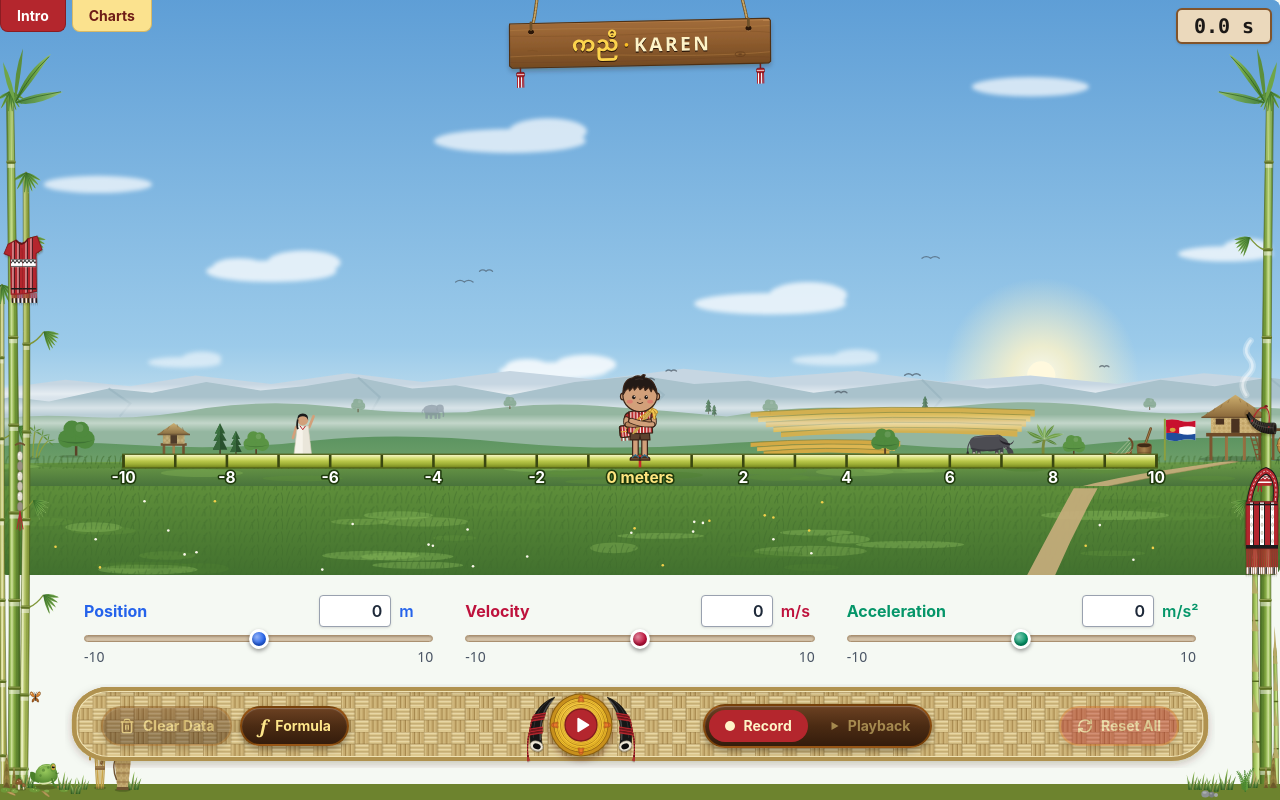
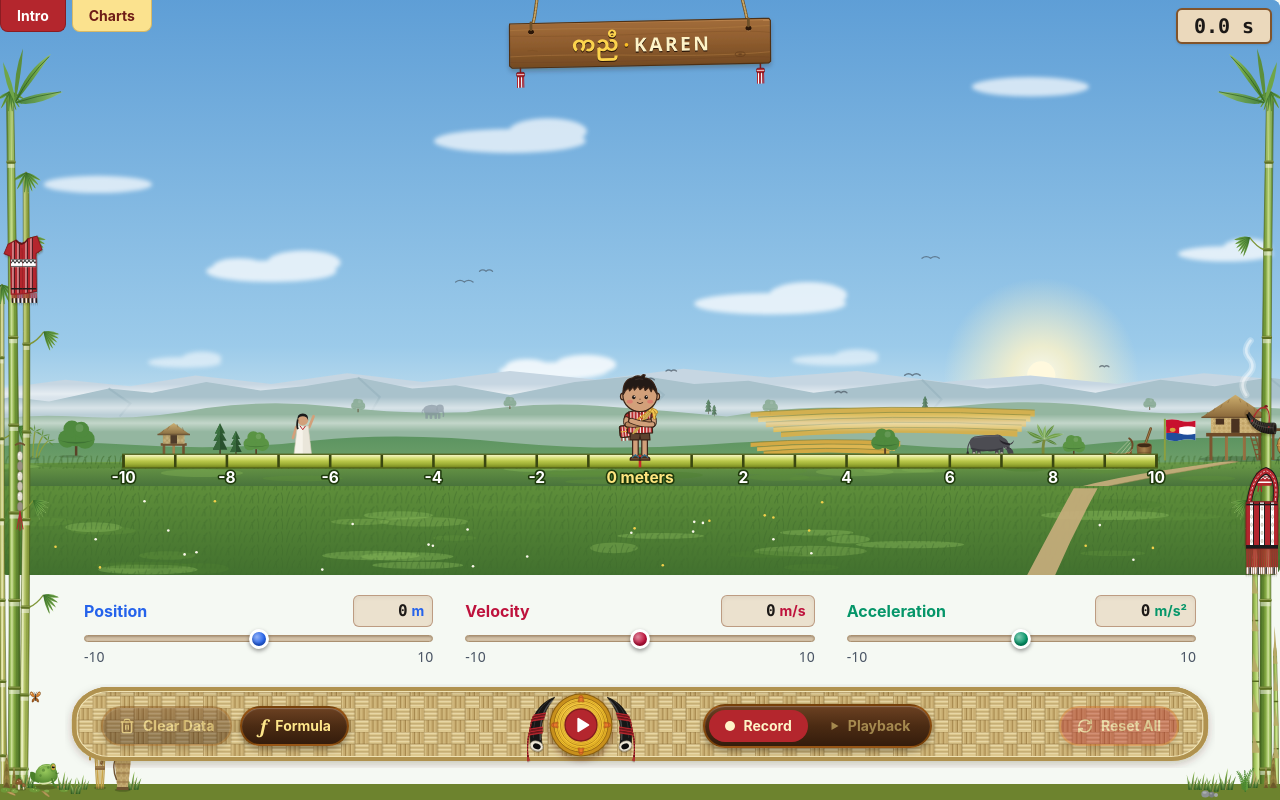
Before and after one commit to Sawla-1/pit-sim-motion-1d, a React (Vite) app: page / in a window 1280 px wide. Built offline with nearby package versions, Linux system fonts and the light colour scheme.

Commit message:
Use beige number boxes everywhere like Stitch

```diff
--- a/src/components/PhysicsInput.jsx
+++ b/src/components/PhysicsInput.jsx
@@ -1,6 +1,6 @@
 import { useState } from "react";
 import { evaluateNumber } from "../utils/evaluateFormula";
-import { KAREN_INPUT } from "../styles/karenStyles";
+import { KAREN_INPUT, KAREN_NUMBER } from "../styles/karenStyles";
 
 // One input panel: name, number box + unit, slider. Charts tab: vertical
 // slider beside its chart. Intro tab (horizontal): left-right slider.
@@ -28,13 +28,14 @@ function PhysicsInput({ id, label, symbol, unit, value, min, max, color, disable
     </label>
   );
 
-  // The number box (or, read-only, the plain number), used by both layouts.
-  // `look` = extra classes for the phone line on the Intro tab.
-  const number = (look = "") =>
-    readOnly ? (
-      // Same size and place as the box, so nothing moves when the mode changes.
+  // The number box, used by both layouts: the number (or, read-only, the plain number)
+  // and the unit, inside one beige box.
+  const numberBox = (
+    <div className={KAREN_NUMBER.box}>
+      {readOnly ? (
+        // Same size and place as the typing box, so nothing moves when the mode changes.
         // aria-live="off": screen readers would otherwise read out every change (60 a second)
-      <output id={id} aria-live="off" className={`w-[72px] h-8 px-2 flex items-center justify-end text-base font-semibold text-gray-800 ${look}`}>
+        <output id={id} aria-live="off" className={KAREN_NUMBER.number}>
           {shown}
         </output>
       ) : (
@@ -50,14 +51,13 @@ function PhysicsInput({ id, label, symbol, unit, value, min, max, color, disable
           onChange={(e) => setDraft(e.target.value)}
           onBlur={(e) => commit(e.target.value)}
           onKeyDown={(e) => { if (e.key === "Enter") e.target.blur(); }}
-        className={`w-[72px] h-8 px-2 border border-gray-400 rounded text-base font-semibold text-right bg-white text-gray-800 shadow-sm focus:outline-none focus:border-gray-700 focus:shadow-[0_0_0_3px_rgba(55,65,81,0.18)] disabled:opacity-50 disabled:cursor-not-allowed ${look}`}
+          className={KAREN_NUMBER.number}
         />
-    );
-
-  const unitText = (look = "") => (
-    <span className={`w-[34px] text-base font-semibold ${look}`} style={{ color }}>
+      )}
+      <span className={KAREN_NUMBER.unit} style={{ color }}>
         {unit}
       </span>
+    </div>
   );
 
   const slider = (className) => (
@@ -92,10 +92,7 @@ function PhysicsInput({ id, label, symbol, unit, value, min, max, color, disable
           <span className="sm:hidden">+</span>
           {max}
         </span>
-        <div className={KAREN_INPUT.box}>
-          {number(KAREN_INPUT.number)}
-          {unitText(KAREN_INPUT.unit)}
-        </div>
+        <div className={KAREN_INPUT.box}>{numberBox}</div>
       </div>
     );
   }
@@ -107,12 +104,7 @@ function PhysicsInput({ id, label, symbol, unit, value, min, max, color, disable
       {/* flex-1 + min-w-0: same width in every row, so all 3 sliders line up */}
       <div className="flex-1 min-w-0 flex flex-col items-start gap-2 [@media(max-height:600px)]:gap-1.5">
         {nameLabel}
-        <div className="self-end">
-          <div className="flex items-center gap-2 whitespace-nowrap">
-            {number()}
-            {unitText()}
-          </div>
-        </div>
+        <div className="self-end">{numberBox}</div>
       </div>
       {/* The slider starts and ends where the plot does: 13px from the row edge
           (panel padding 12 + 1, or on short screens 6 + 7) */}
--- a/src/styles/karenStyles.js
+++ b/src/styles/karenStyles.js
@@ -70,9 +70,17 @@ export const KAREN_BAR = {
 // The time box (Stitch look): a beige box with a brown edge in the scene's top corner, dark text
 export const KAREN_TIME = "absolute top-2 left-2 lg:left-auto lg:right-2 z-10 h-9 min-w-[96px] px-3 flex items-center justify-center rounded-md border-2 border-[#82542A] bg-[#EBD9BC] shadow-sm font-mono text-xl font-bold text-[#1C1917]";
 
+// The number box (Stitch look), on every screen and both tabs: beige, thin brown edge,
+// number + unit inside. The digits stay 16px, so iPhones don't zoom in.
+export const KAREN_NUMBER = {
+  box: "flex items-center gap-1 whitespace-nowrap h-7 sm:h-8 px-2 rounded-md border border-[#78350F]/40 bg-[#EBE1CE] shadow-inner focus-within:ring-2 focus-within:ring-[#78350F]/40",
+  number: "w-[42px] sm:w-[46px] bg-transparent text-right font-mono text-base font-bold text-[#1C1917] focus:outline-none disabled:opacity-50 disabled:cursor-not-allowed",
+  unit: "text-xs sm:text-sm font-bold",
+};
+
 // The Intro tab's 3 sliders. Phones (Stitch look): one line each, and the 3 lines share
-// columns so the bars line up: ● name (x) | -10 | bar | +10 | beige box with the unit inside.
-// Tablets and laptops: unchanged (name + box, the bar under them, -10 / 10 under its ends).
+// columns so the bars line up: ● name (x) | -10 | bar | +10 | number box.
+// Tablets and laptops: name + box, the bar under them, -10 / 10 under its ends.
 const INPUT_END = "font-mono text-[10px] font-semibold text-stone-600 sm:font-sans sm:text-sm sm:font-normal sm:leading-none sm:text-gray-600 sm:row-start-3"; // -10 and +10
 export const KAREN_INPUT = {
   // Phones: one grid with 5 columns. sm and up: side by side, as before.
@@ -85,10 +93,7 @@ export const KAREN_INPUT = {
   min: `${INPUT_END} sm:col-start-1`,
   max: `${INPUT_END} sm:col-start-2 sm:justify-self-end`,
   slider: "sm:col-span-2 sm:row-start-2",
-  // Phones: a beige box with the number and the unit inside. The digits stay 16px, so iPhones don't zoom in.
-  box: "flex items-center gap-1 whitespace-nowrap h-7 px-2 rounded-md border border-[#78350F]/40 bg-[#EBE1CE] shadow-inner focus-within:ring-2 focus-within:ring-[#78350F]/40 sm:gap-2 sm:h-auto sm:px-0 sm:rounded-none sm:border-0 sm:bg-transparent sm:shadow-none sm:focus-within:ring-0 sm:col-start-2 sm:row-start-1 sm:justify-self-end",
-  number: "max-sm:w-[42px] max-sm:h-auto max-sm:p-0 max-sm:border-0 max-sm:rounded-none max-sm:bg-transparent max-sm:shadow-none max-sm:font-mono max-sm:font-bold max-sm:text-[#1C1917] max-sm:focus:shadow-none",
-  unit: "max-sm:w-auto max-sm:text-xs max-sm:font-bold",
+  box: "sm:col-start-2 sm:row-start-1 sm:justify-self-end", // only where the box sits; its look is KAREN_NUMBER
 };
 
 export const KAREN_RULER = {
```
Lines whose indentation alone changed are shown as unchanged.
